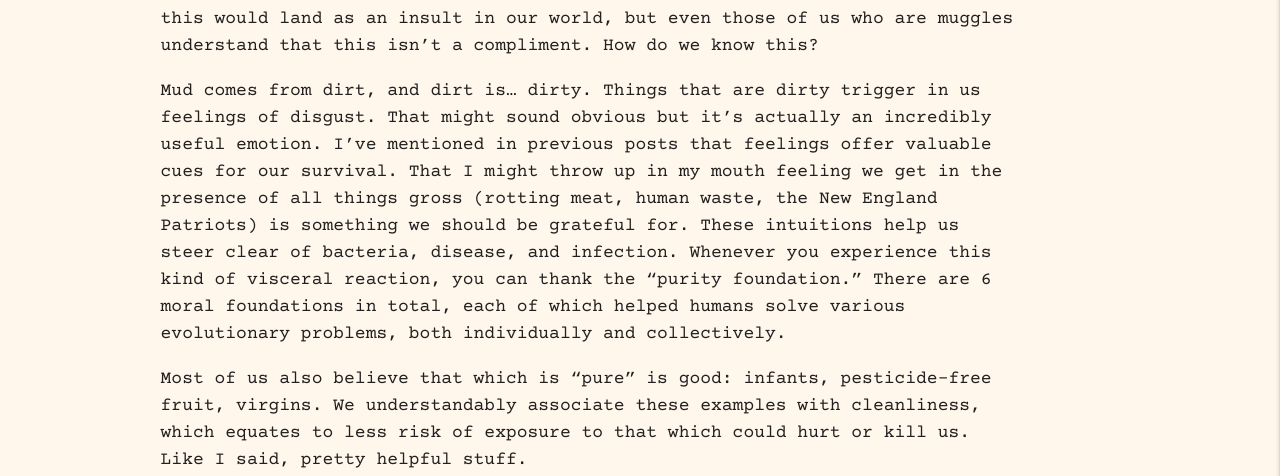
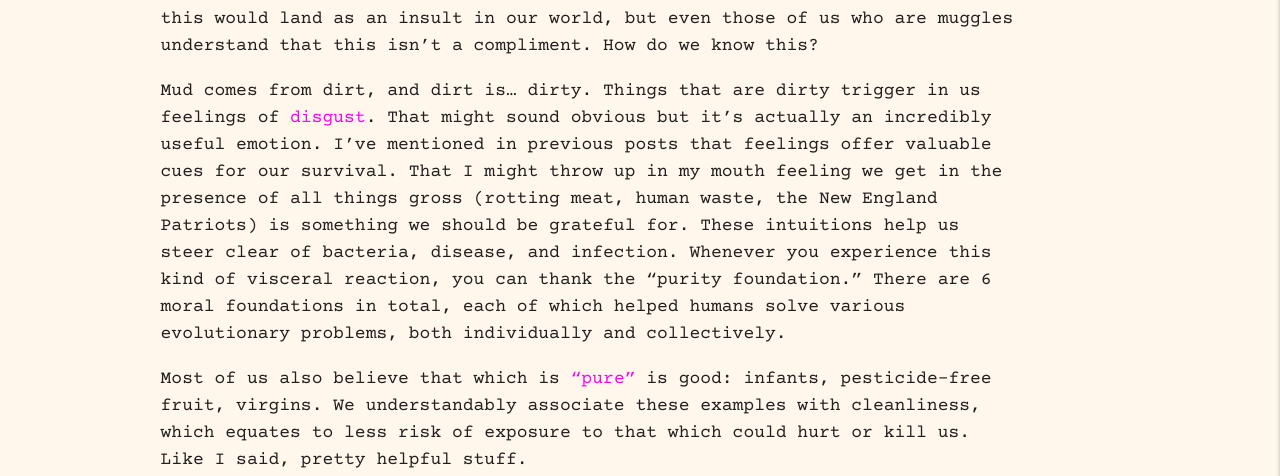
Before and after one commit to khiciste/apologetic_millennial, a Jekyll site: the page built from _posts/2023-03-01-what-harry-potter-and-the-westminster-dog-show-can-teach-us-about-morality.html, in a window 1280 px wide. Shown: the part 637-1113 px from the top of the page. Built offline with Jekyll 4.4.1, drawn with Linux system fonts in a browser that asks for light colours; some web fonts are replaced.

Commit message:
adding color coding post 6

```diff
--- a/_posts/2023-03-01-what-harry-potter-and-the-westminster-dog-show-can-teach-us-about-morality.html
+++ b/_posts/2023-03-01-what-harry-potter-and-the-westminster-dog-show-can-teach-us-about-morality.html
@@ -12,10 +12,10 @@ read: 2 min
 In Harry Potter and the Chamber of Secrets, there’s a line that Draco Malfoy uses to get under the skin of the character Hermione. He calls her “Mudblood.” The term is reserved for someone born to non-wizard parents. It’s unlikely that this would land as an insult in our world, but even those of us who are muggles  understand that this isn’t a compliment. How do we know this?
 </p>
 <p>
-Mud comes from dirt, and dirt is… dirty. Things that are dirty trigger in us feelings of disgust. That might sound obvious but it’s actually an incredibly useful emotion. I’ve mentioned in previous posts that feelings offer valuable cues for our survival. That I might throw up in my mouth feeling we get in the presence of all things gross (rotting meat, human waste, the New England Patriots) is something we should be grateful for. These intuitions help us steer clear of bacteria, disease, and infection. Whenever you experience this kind of visceral reaction, you can thank the “purity foundation.” There are 6 moral foundations in total, each of which helped humans solve various evolutionary problems, both individually and collectively.
+Mud comes from dirt, and dirt is… dirty. Things that are dirty trigger in us feelings of <a class="sanctity modal-trigger" href="#sanctity-modal">disgust</a>. That might sound obvious but it’s actually an incredibly useful emotion. I’ve mentioned in previous posts that feelings offer valuable cues for our survival. That I might throw up in my mouth feeling we get in the presence of all things gross (rotting meat, human waste, the New England Patriots) is something we should be grateful for. These intuitions help us steer clear of bacteria, disease, and infection. Whenever you experience this kind of visceral reaction, you can thank the “purity foundation.” There are 6 moral foundations in total, each of which helped humans solve various evolutionary problems, both individually and collectively.
 </p>
 <p>
-Most of us also believe that which is “pure” is good: infants, pesticide-free fruit, virgins. We understandably associate these examples with cleanliness, which equates to less risk of exposure to that which could hurt or kill us. Like I said, pretty helpful stuff.
+Most of us also believe that which is <a class="sanctity modal-trigger" href="#sanctity-modal">“pure”</a> is good: infants, pesticide-free fruit, virgins. We understandably associate these examples with cleanliness, which equates to less risk of exposure to that which could hurt or kill us. Like I said, pretty helpful stuff.
 </p>
 <p>
 Purity can be based on appearance, behavior, or, in Hermione’s case, ancestry. We’re so preoccupied with this that we even extend ideas of purity to include other species. If you’ve ever watched the Westminster Dog Show you’ve heard announcers fawn over dogs’ pedigree. She’s a 100%, pure-bred schnauzer, which, as we all know, is “superior.” By criticizing Hermione’s bloodline, Draco was essentially calling her a “mut.” Imagine if we had similar contests for humans. We would never, because that, would be ridiculous. Carry on with the dog-groping though—totally normal behavior.  (Sidenote-the number one dog-show related movie of all time is “Best in Show,” end of discussion.)
```
